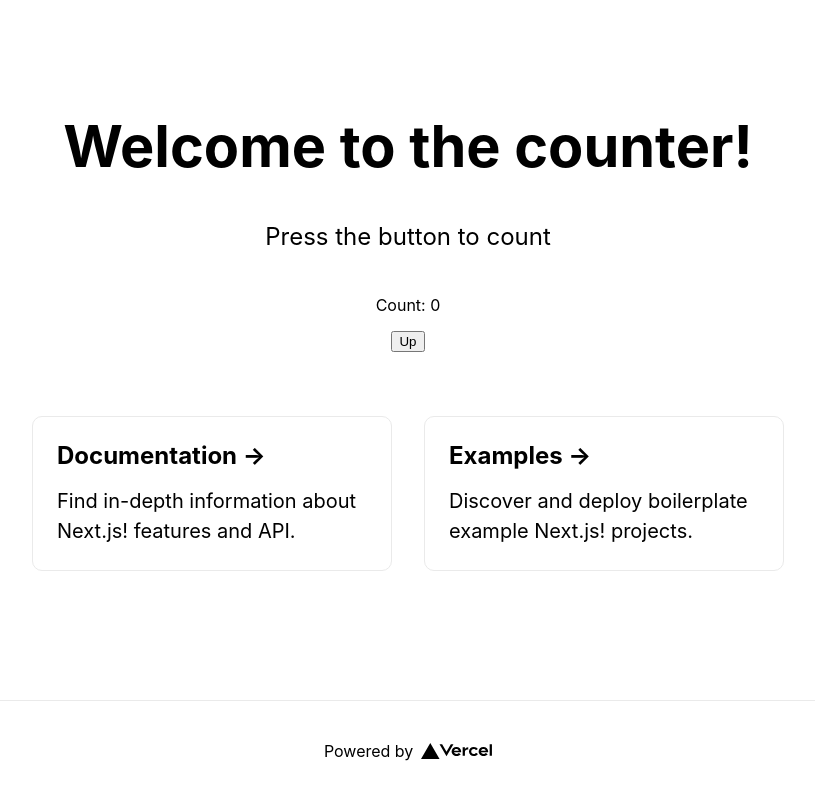
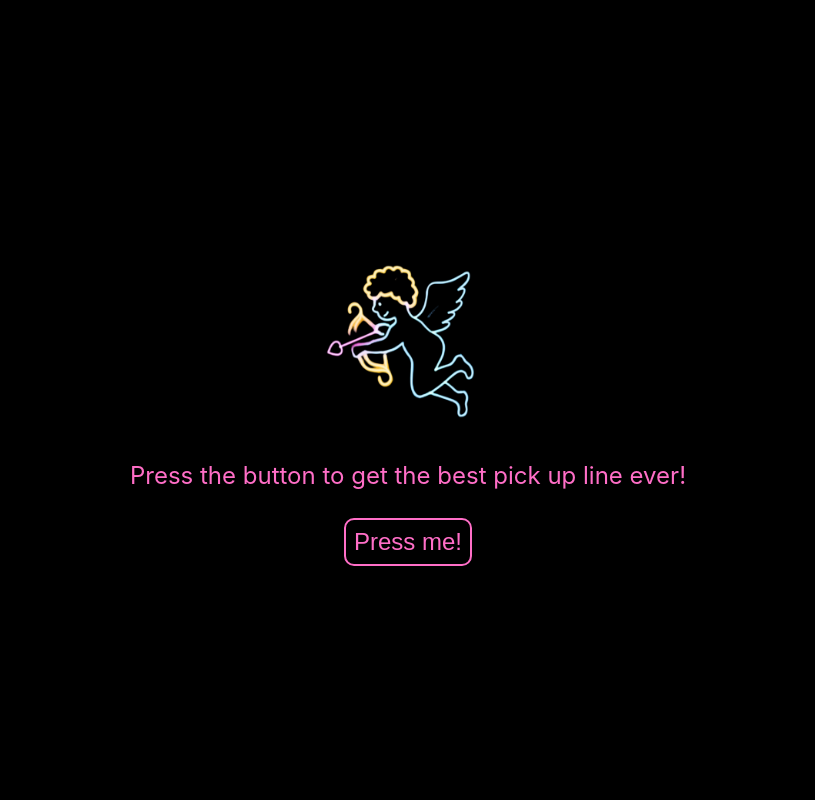
Before and after one commit to cloud-operations-2324/evaluation-thomasvanopstal, a Next.js app in the folder nextjs-blog/: page / in a window 1280 px wide. Shown: the whole page, without its empty margins (232-1047 px from the left). Built offline with nearby package versions, Linux system fonts and the light colour scheme.

Commit message:
adding layout

```diff
--- a/nextjs-blog/pages/index.js
+++ b/nextjs-blog/pages/index.js
@@ -1,74 +1,35 @@
 import Head from "next/head";
 import styles from "../styles/Home.module.css";
 import { useState } from "react";
+import Image from "next/image";
 import countService from "../service/countService";
 export default function Home() {
-  const [count, setCount] = useState(0);
+  const [message, setMessage] = useState();
 
   return (
     <div className={styles.container}>
       <Head>
-        <title>Create Next App</title>
+        <title></title>
         <link rel="icon" href="/favicon.ico" />
       </Head>
 
       <main>
-        <h1 className={styles.title}>Welcome to the counter!</h1>
-
-        <p className={styles.description}>Press the button to count</p>
-        <p>Count: {count}</p>
-
-        <button>
+        <Image src="/Cupido.png" alt="Cupido" width={200} height={200} />
+        <p className={styles.description}>
+          Press the button to get the best pick up line ever!
+        </p>
+        {message && <p className={styles.description}>Message: {message}</p>}
+        <button className={styles.button}>
           <a
             onClick={() => {
               const data = countService.count(count);
-              setCount(data.count);
+              setMessage(data);
             }}
           >
-            Up
+            Press me!
           </a>
         </button>
-        <div className={styles.grid}>
-          <a href="https://nextjs.org/docs" className={styles.card}>
-            <h3>Documentation &rarr;</h3>
-            <p>Find in-depth information about Next.js! features and API.</p>
-          </a>
-
-          {/* <a href="https://nextjs.org/learn" className={styles.card}>
-            <h3>Learn &rarr;</h3>
-            <p>Learn about Next.js in an interactive course with quizzes!</p>
-          </a> */}
-
-          <a
-            href="https://github.com/vercel/next.js/tree/canary/examples"
-            className={styles.card}
-          >
-            <h3>Examples &rarr;</h3>
-            <p>Discover and deploy boilerplate example Next.js! projects.</p>
-          </a>
-
-          {/* <a
-            href="https://vercel.com/import?filter=next.js&utm_source=create-next-app&utm_medium=default-template&utm_campaign=create-next-app"
-            className={styles.card}
-          >
-            <h3>Deploy &rarr;</h3>
-            <p>
-              Instantly deploy your Next.js site to a public URL with Vercel.
-            </p>
-          </a> */}
-        </div>
       </main>
-
-      <footer>
-        <a
-          href="https://vercel.com?utm_source=create-next-app&utm_medium=default-template&utm_campaign=create-next-app"
-          target="_blank"
-          rel="noopener noreferrer"
-        >
-          Powered by{" "}
-          <img src="/vercel.svg" alt="Vercel" className={styles.logo} />
-        </a>
-      </footer>
 
       <style jsx>{`
         main {
--- a/nextjs-blog/service/countService.js
+++ b/nextjs-blog/service/countService.js
@@ -1,17 +1,13 @@
-function count(number) {
-  const blob = new Blob([JSON.stringify({ number: number })], {
-    type: "application/json",
-  });
+function Hello() {
   return fetch("http://openfaas.81.co.ucll.cloud/function/countv3", {
     method: "POST",
     headers: {
       "Content-Type": "application/json",
     },
-    body: blob,
   })
     .then((response) => response.json())
-    .then((data) => data);
+    .then((data) => data.body);
 }
 export default {
-  count,
+  Hello,
 };
--- a/nextjs-blog/styles/Home.module.css
+++ b/nextjs-blog/styles/Home.module.css
@@ -5,6 +5,7 @@
   flex-direction: column;
   justify-content: center;
   align-items: center;
+  background-color: #000000;
 }
 
 .title a {
@@ -36,6 +37,7 @@
 .description {
   line-height: 1.5;
   font-size: 1.5rem;
+  color: #ff6ec7;
 }
 
 .grid {
@@ -55,11 +57,9 @@
   text-align: left;
   color: inherit;
   text-decoration: none;
-  border: 1px solid #eaeaea;
+  border: 2px solid #ff6ec7;
   border-radius: 10px;
-  transition:
-    color 0.15s ease,
-    border-color 0.15s ease;
+  transition: color 0.15s ease, border-color 0.15s ease;
 }
 
 .card:hover,
@@ -72,16 +72,33 @@
 .card h3 {
   margin: 0 0 1rem 0;
   font-size: 1.5rem;
+  color: #ff6ec7;
 }
 
 .card p {
   margin: 0;
   font-size: 1.25rem;
   line-height: 1.5;
+  color: #ff6ec7;
 }
 
 .logo {
   height: 1em;
+}
+.button {
+  background-color: #0000;
+  font-size: 1.5rem;
+  color: #ff6ec7;
+  border: 2px solid #ff6ec7;
+  border-radius: 10px;
+  padding: 0.5rem;
+  transition: color 0.15s normal, border-color 0.15s normal;
+}
+.button:hover,
+.button:focus,
+.button:active {
+  color: #0070f7;
+  border-color: #0070f7;
 }
 
 @media (max-width: 600px) {
```
Also changed, not shown: nextjs-blog/public/Cupido.png (added), 1 other file (tests, documents, lock files or other folders).
